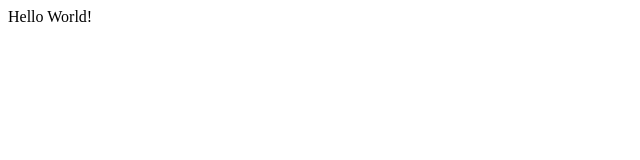
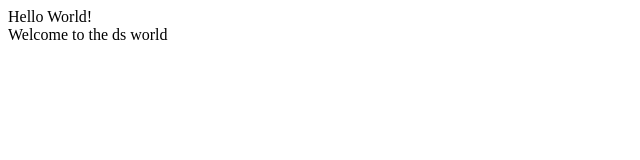
Before and after one commit to NirmalGanesan/demo-repo, a plain HTML site: page index.html in a window 1280 px wide. Shown: the whole page, without its empty margins (0-640 px from the left). Drawn offline with Linux system fonts and the light colour scheme.

Commit message:
Modified index.html

```diff
--- a/index.html
+++ b/index.html
@@ -1 +1,2 @@
 <div>Hello World!</div>
+<h>Welcome to the ds world</h>
```
